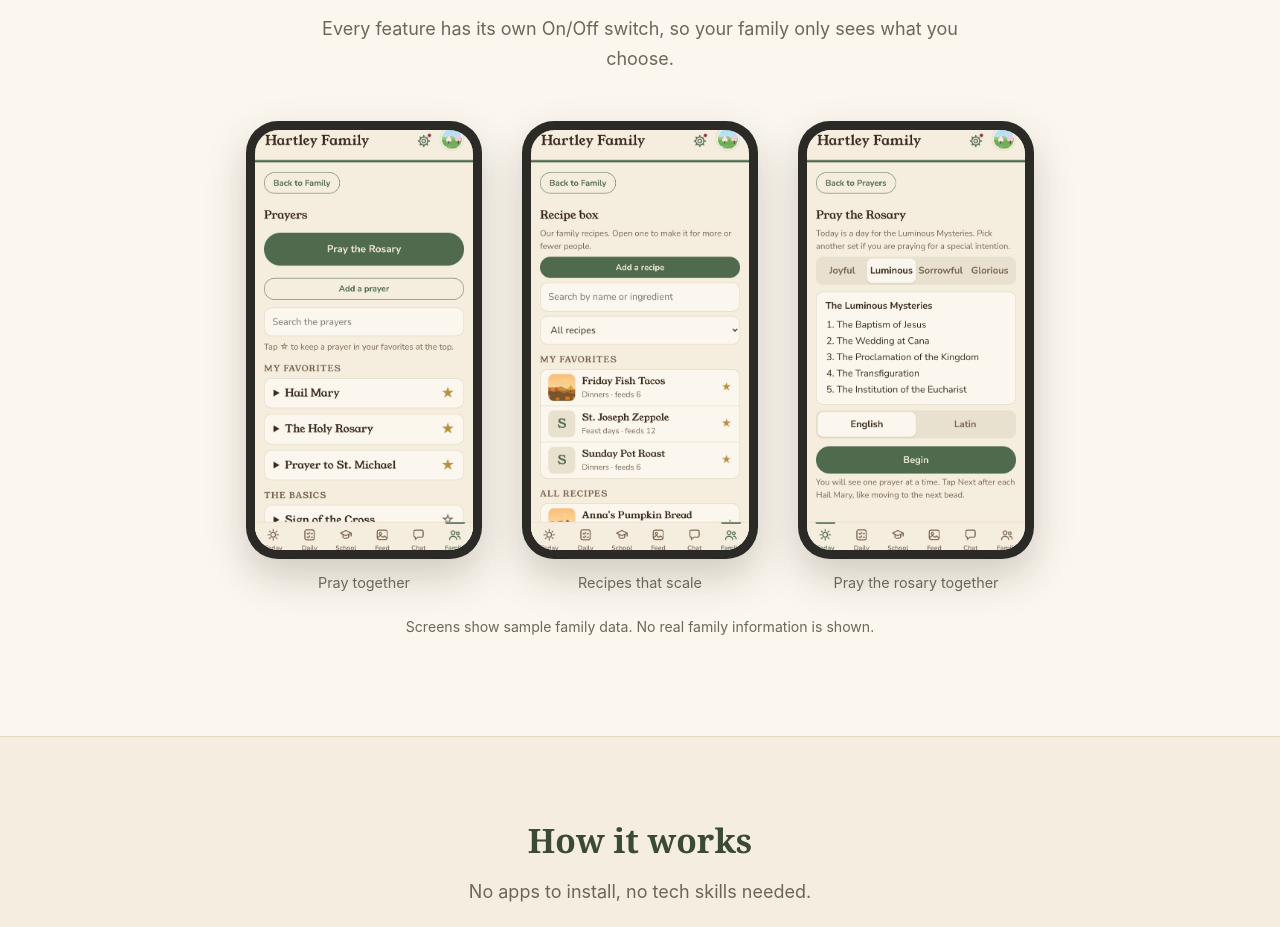
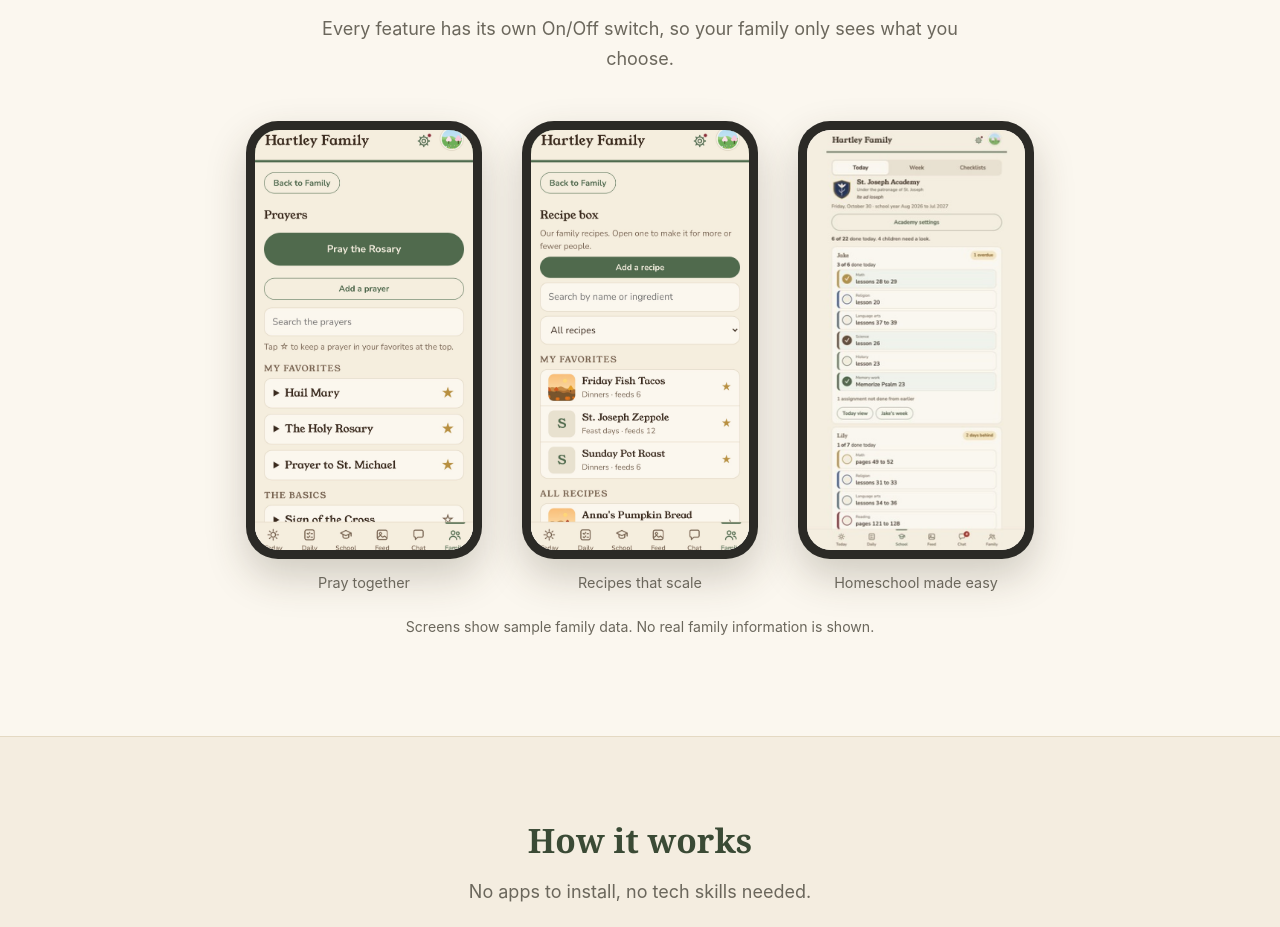
Before and after one commit to darwinsayo/mydomesticchurch-site, a plain HTML site: page index.html in a window 1280 px wide. Shown: the part 1621-2548 px from the top of the page. Drawn offline with Linux system fonts and the light colour scheme.

Commit message:
Use real Hartley School screenshot as third phone (#3)
Claude-Session: https://claude.ai/code/session_015jS7JHwJVFESnanAiHmAnH

Co-authored-by: Claude <noreply@anthropic.com>

```diff
--- a/index.html
+++ b/index.html
@@ -86,8 +86,8 @@
       </div></div></div><div class="cap">Recipes that scale</div></div>
 
       <div class="item"><div class="phone"><div class="frame"><div class="screen">
-        <img src="/shots/rosary.jpg" alt="The Pray the Rosary screen">
-      </div></div></div><div class="cap">Pray the rosary together</div></div>
+        <img src="/shots/school.jpg" alt="The School page with today's lessons for each child">
+      </div></div></div><div class="cap">Homeschool made easy</div></div>
     </div>
     <p class="note center">Screens show sample family data. No real family information is shown.</p>
   </div>
```
Also changed, not shown: shots/rosary.jpg (deleted), shots/school.jpg (added).
